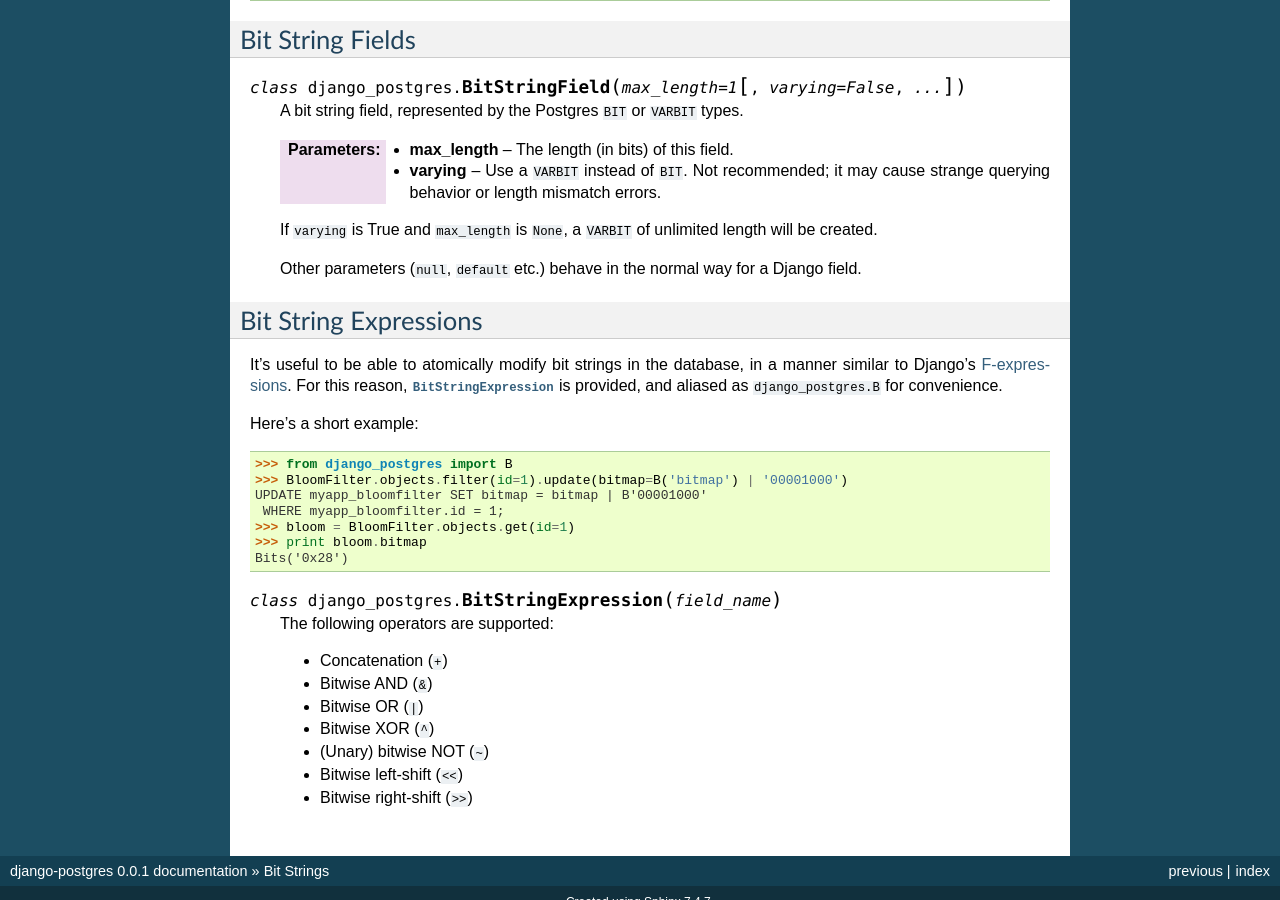
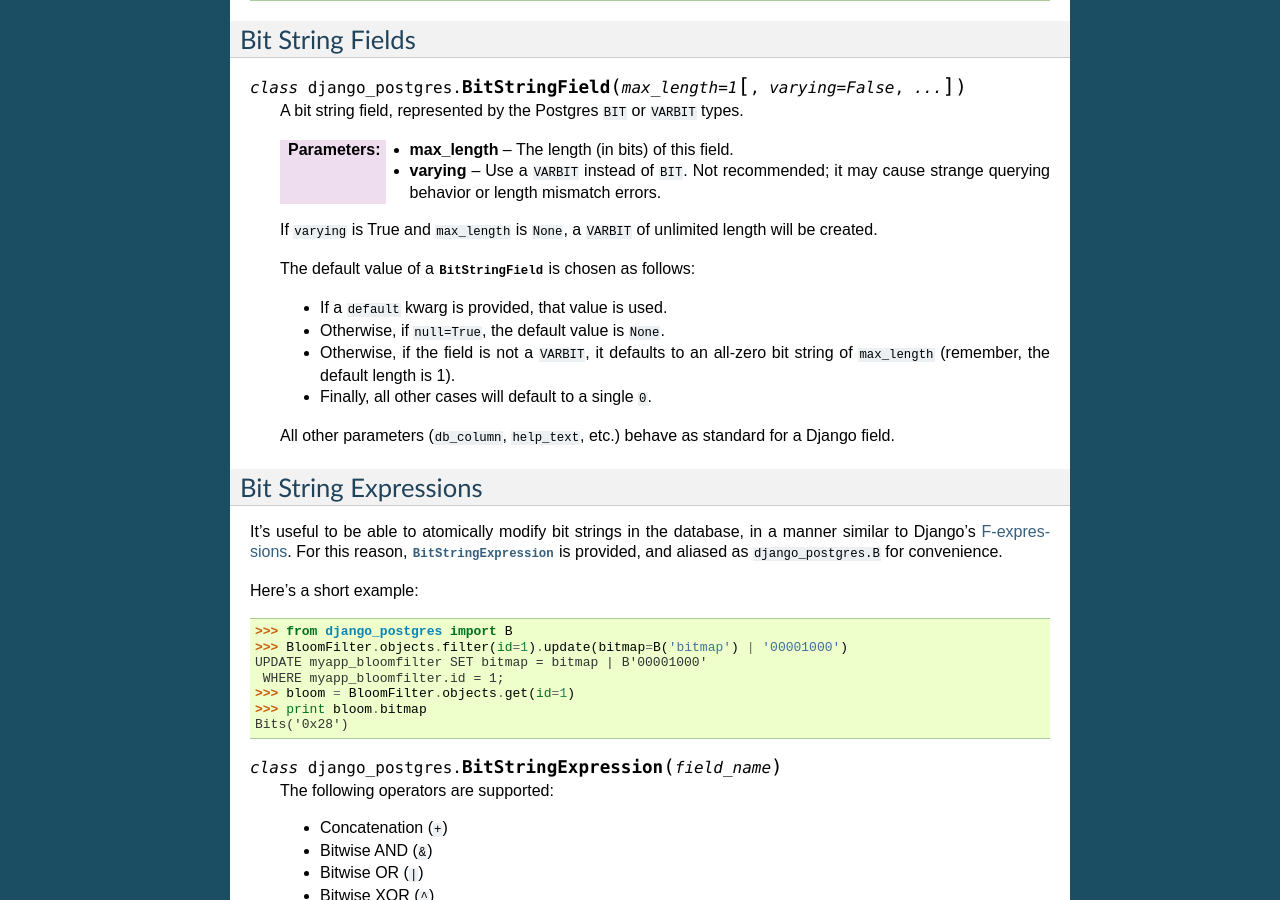
Before and after one commit to mypebble/django-pgviews, a Sphinx documentation site: the page built from doc/bitstrings.rst, in a window 1280 px wide and 900 px high, scrolled down 1111 px. Built offline with Sphinx 7.4.7, drawn with Linux system fonts in a browser that asks for light colours.

Commit message:
Updated bit string docs with info on default values.

```diff
--- a/doc/bitstrings.rst
+++ b/doc/bitstrings.rst
@@ -86,8 +86,16 @@
   If ``varying`` is True and ``max_length`` is ``None``, a ``VARBIT`` of
   unlimited length will be created.
 
-  Other parameters (``null``, ``default`` etc.) behave in the normal way for
-  a Django field.
+  The default value of a :class:`BitStringField` is chosen as follows:
+
+  *  If a ``default`` kwarg is provided, that value is used.
+  *  Otherwise, if ``null=True``, the default value is ``None``.
+  *  Otherwise, if the field is not a ``VARBIT``, it defaults to an all-zero
+     bit string of ``max_length`` (remember, the default length is 1).
+  *  Finally, all other cases will default to a single ``0``.
+
+  All other parameters (``db_column``, ``help_text``, etc.) behave as standard
+  for a Django field.
 
 
 Bit String Expressions
```
